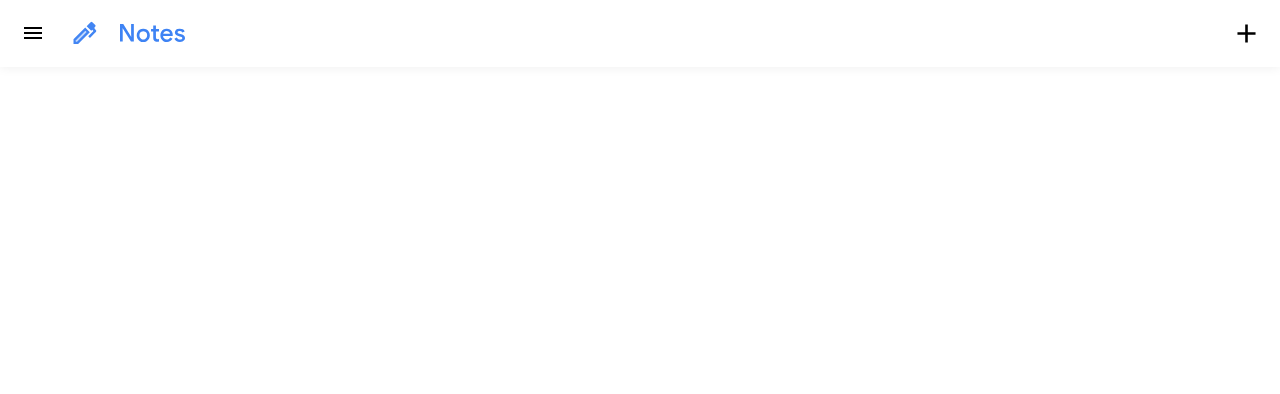
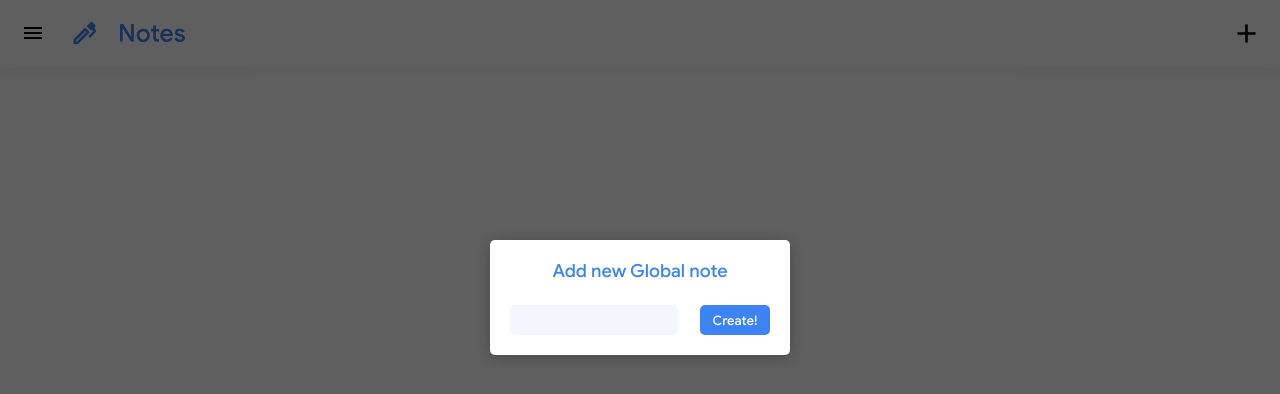
Before and after one commit to olksij/Notes, a plain HTML site: page index.html in a window 1280 px wide. Drawn offline with Linux system fonts and the light colour scheme; no server answers.

Commit message:
0.2! Added Add Note Card

```diff
--- /dev/null
+++ b/create.css
@@ -0,0 +1,68 @@
+#add-note-shadow{
+    background-color: #000000a0;
+    position: fixed;
+    width:100%;
+    height: 100%;
+    left: 0px;
+    top: 0px;
+    text-align: center;
+}
+#add-note-card{
+    background-color: #ffffff;
+    border-radius: 5px;
+    box-shadow: 0px 2px 15px #00000040;
+    position: relative;
+    width: 300px;
+    height: 115px;
+    display: inline-block;
+    top: 30%;
+}
+#add-note-title{
+    border-radius:5px;
+    border-style: solid;
+    height: 30px;
+    top: 65px;
+    width: 168px;
+    font-size: 14px;
+    font-family: gsans-regular;
+    padding-left:8px;
+    border: #00000000;
+    background: #3e83f410;
+    transition: 0.3s;
+    text-align: left;
+    left: 20px;
+    position: absolute;
+    color: #3e83f4;
+}
+#add-note-p{
+    margin:20px;
+    position: relative;
+    font-size: 18px;
+    color: #3e83f4;
+    font-family: 'gsans-medium';
+}
+#add-note-accept-button{
+    background-color: #3e83f4;
+    height: 30px;
+    width:70px;
+    right: 20px;
+    position: absolute;
+    bottom: 20px;
+    border-radius: 5px;
+    transition: 0.2s;
+    box-shadow: 0px 0px 0px #3e83f400;
+}
+#add-note-accept-button:hover{
+    box-shadow: 0px 1px 9px #3e83f440;
+
+}
+#add-note-accept-p{
+    color: #ffffff;
+    font-family: gsans-medium;
+    font-size:13px;
+    margin-top:6.8px;
+}
+
+input:focus {
+    outline-width: 0;
+}
--- /dev/null
+++ b/font.css
@@ -0,0 +1,16 @@
+@font-face{
+    font-family: 'gsans-regular';
+    src: url(fonts/GoogleSans-Regular.ttf);
+}
+
+@font-face{
+    font-family: 'gsans-medium';
+    src: url(fonts/GoogleSans-Medium.ttf);
+}
+
+@font-face{
+    font-family: 'gsans-bold';
+    src: url(fonts/GoogleSans-Bold.ttf);
+}
+
+body {width: 100%; overflow-x:hidden;}
--- a/index.html
+++ b/index.html
@@ -7,8 +7,10 @@
     <meta name="Description" content="Notes App">
     <meta name="viewport" content="width=device-width, initial-scale=1">
     <link rel="stylesheet" type="text/css" media="screen" href="main.css" />
+    <link rel="stylesheet" type="text/css" media="screen" href="create.css" />
+    <link rel="stylesheet" type="text/css" media="screen" href="font.css" />
     <script src="main.js"></script>
-    <script src="firebase.js"></script>
+    <script src="initialize.js"></script>
     <script src="https://www.gstatic.com/firebasejs/5.0.0/firebase.js"></script>
     <script src="https://www.gstatic.com/firebasejs/5.5.5/firebase-app.js"></script>
     <script src="https://www.gstatic.com/firebasejs/5.7.0/firebase-auth.js"></script>
@@ -30,5 +32,13 @@
     <div id="notes">
     </div>
 
+    <div id="add-note-shadow">
+        <div id="add-note-card">
+            <p id="add-note-p">Add new Global note</p>
+            <input id="add-note-title"></input>
+            <div id="add-note-accept-button" onclick="CreateNote()"><p id="add-note-accept-p">Create!</p></div>
+        </div>
+    </div>
+
 </body>
 </html>
--- a/firebase.js
+++ b/initialize.js
@@ -9,9 +9,9 @@
 };
 
 var app_info = {
-    version: "0.1",
+    version: "0.2",
     type: "alpha",
     developer: "Alex Besida",
     link: "@AlexBesida",
-    version_released: "10.01.2019"
+    version_released: "11.01.2019"
 };
--- a/main.js
+++ b/main.js
@@ -12,7 +12,8 @@
 }
 
 function CreateNote(){
-    AddNote("Hello")
+    var title = document.getElementById("add-note-title").value;
+    AddNote(title)
 }
 
 function AddNote(notetext){
@@ -20,7 +21,7 @@
 
     db.collection("gnotes").add({
         title: notetext,
-        date: new Date().getDate()+"."+new Date().getMonth()+"."+new Date().getFullYear(),
+        date: new Date().getDate()+"."+(new Date().getMonth()+1)+"."+new Date().getFullYear(),
         time: new Date().getHours()+":"+new Date().getMinutes(),
         version: app_info.version,
         versionReleased: app_info.version_released,
```
Also changed, not shown: fonts/GoogleSans-Bold.ttf (added), fonts/GoogleSans-BoldItalic.ttf (added), fonts/GoogleSans-Italic.ttf (added), fonts/GoogleSans-Medium.ttf (added), fonts/GoogleSans-MediumItalic.ttf (added), fonts/GoogleSans-Regular.ttf (added).
